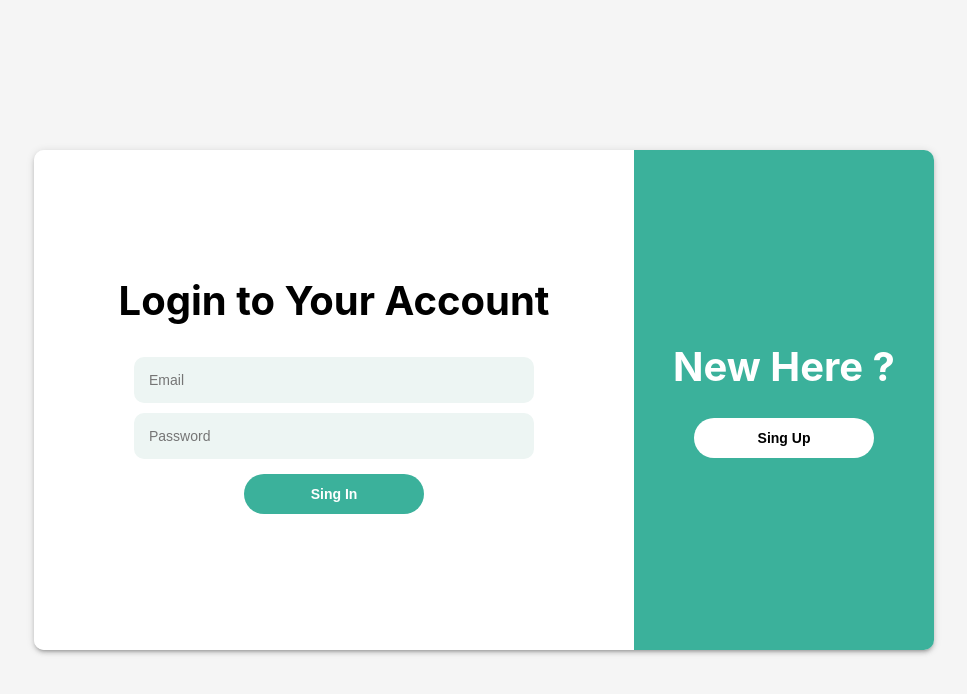
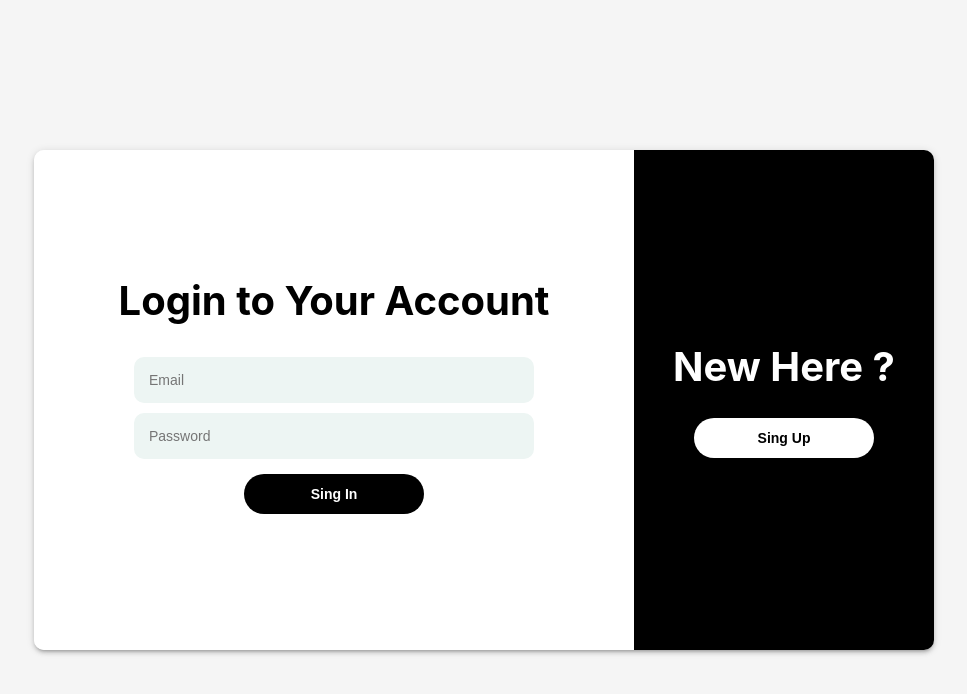
Before and after one commit to Mohamedkaif10/Lamda, a React (Create React App) app in the folder client/: page /login in a window 1280 px wide. Shown: the top 694 px of the page, without its empty margins (156-1123 px from the left). Built offline with nearby package versions, Linux system fonts and the light colour scheme.

Commit message:
committed

```diff
--- a/client/src/components/Login/styles.module.css
+++ b/client/src/components/Login/styles.module.css
@@ -66,7 +66,7 @@
 	flex-direction: column;
 	align-items: center;
 	justify-content: center;
-	background-color: #3bb19b;
+	background-color: black;
 	border-top-right-radius: 10px;
 	border-bottom-right-radius: 10px;
 }
@@ -92,7 +92,7 @@
 }
 
 .green_btn {
-	background-color: #3bb19b;
+	background-color: black;
 	color: white;
 	margin: 10px;
 }
--- a/client/src/components/Main/styles.module.css
+++ b/client/src/components/Main/styles.module.css
@@ -1,7 +1,7 @@
 .navbar {
 	width: 100%;
 	height: 70px;
-	background-color: #3bb19b;
+	background-color: black;
 	display: flex;
 	align-items: center;
 	justify-content: space-between;
--- a/client/src/components/Signup/styles.module.css
+++ b/client/src/components/Signup/styles.module.css
@@ -22,7 +22,7 @@
 	flex-direction: column;
 	align-items: center;
 	justify-content: center;
-	background-color: #3bb19b;
+	background-color: black;
 	border-top-left-radius: 10px;
 	border-bottom-left-radius: 10px;
 }
@@ -72,7 +72,7 @@
 	padding: 15px;
 	margin: 5px 0;
 	font-size: 14px;
-	background-color: #f34646;
+	background-color: white;
 	color: white;
 	border-radius: 5px;
 	text-align: center;
@@ -92,7 +92,7 @@
 }
 
 .green_btn {
-	background-color: #3bb19b;
+	background-color: black;
 	color: white;
 	margin: 10px;
 }
```
